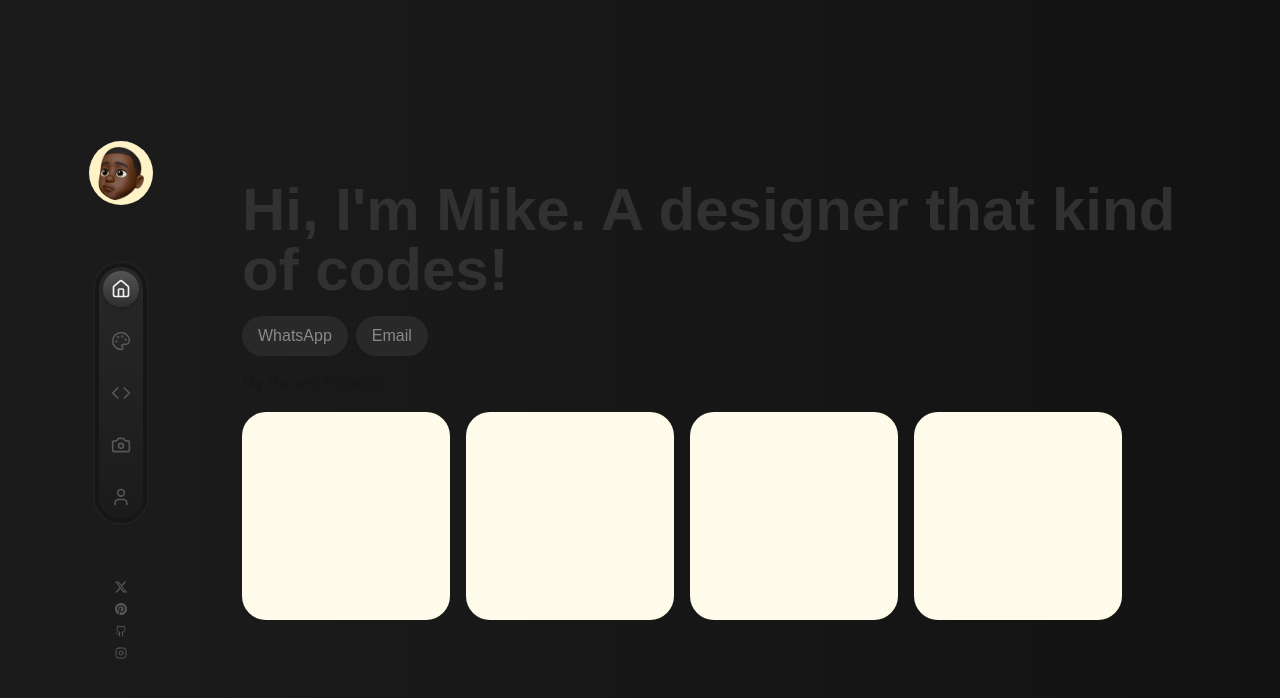
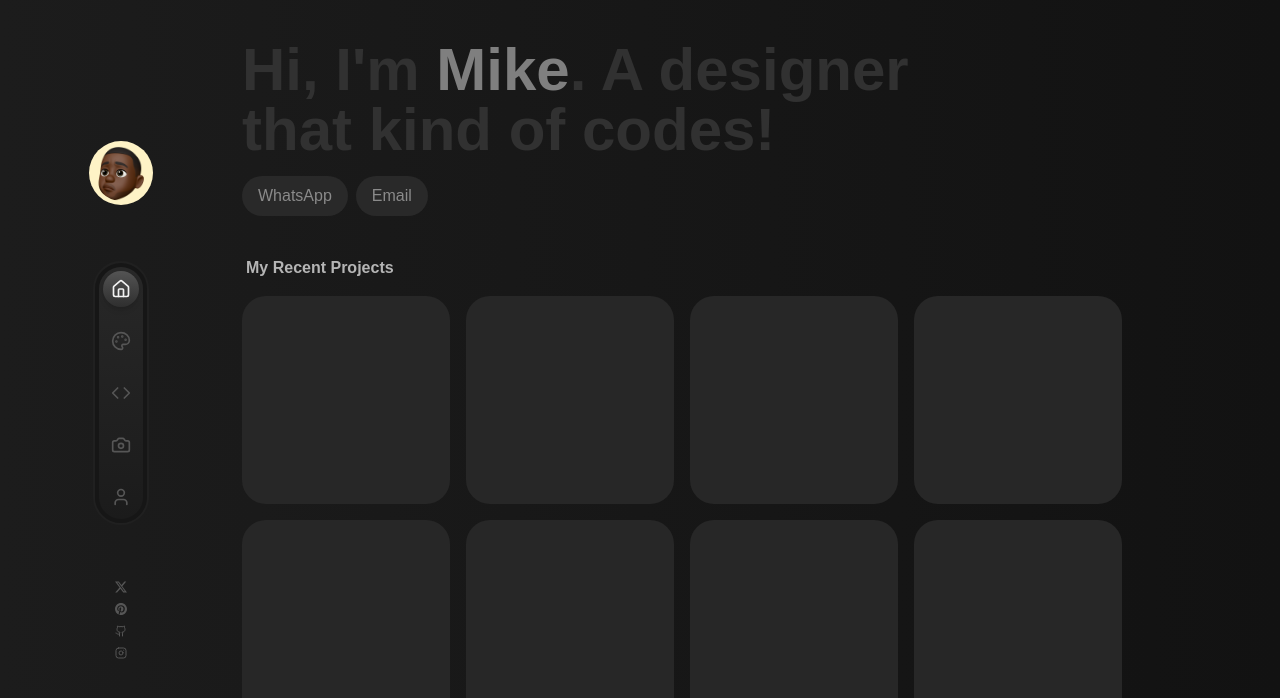
Before and after one commit to Omikhe/msakamike, a Next.js app: page / in a window 1280 px wide. Shown: the top 698 px of the page. Built offline with nearby package versions, Linux system fonts and the light colour scheme.

Commit message:
aahhhhhhhhhhh

```diff
--- a/app/components/sidenav.tsx
+++ b/app/components/sidenav.tsx
@@ -12,7 +12,7 @@ export default function Sidenav() {
     <div className="mx-20 flex flex-col justify-center min-h-screen">
       <div className="flex flex-col gap-14 w-[82px] items-center justify-center">
         {/* Profile/Avatar */}
-        <div className="size-16 bg-amber-100 rounded-full overflow-hidden flex items-center justify-center">
+        <div className="hidden size-16 bg-amber-100 rounded-full overflow-hidden lg:flex items-center justify-center">
           <Image
             width={55}
             height={55}
@@ -23,28 +23,28 @@ export default function Sidenav() {
           />
         </div>
 
-         {/* Navigation Links */}
+        {/* Navigation Links */}
         <nav>
           <div className="p-1 bg-[#161616] border-[#202020] border-2 rounded-full">
-            <div className="flex flex-col gap-2 bg-gradient-to-b from-[#282828] to-[#1B1B1B] rounded-full">
+            <div className="flex lg:flex-col gap-2 bg-gradient-to-b from-[#282828] to-[#1B1B1B] rounded-full">
               {navLinks.map((link) => {
                 const isActive = pathname === link.href;
                 return (
                   <div key={link.href} className="relative group">
                     <Link
                       href={link.href}
-                      className={`m-1 p-2 flex justify-center items-center rounded-full transition-all duration-200 ${
-                        isActive
-                          ? "text-[#F2F2F2] bg-gradient-to-b from-[#545454] to-[#2F2F2F] shadow-md"
-                          : "text-[#565656] hover:text-[#F2F2F2] hover:bg-gradient-to-b from-[#545454] to-[#2F2F2F] hover:shadow-md"
-                      }`}
+                      className={`m-1 p-2.5 lg:p-2 gap-2 flex justify-center items-center rounded-full transition-all duration-200 ${isActive
+                        ? "text-[#F2F2F2] bg-gradient-to-b from-[#545454] to-[#2F2F2F] shadow-md"
+                        : "text-[#565656] hover:text-[#F2F2F2] hover:bg-gradient-to-b from-[#545454] to-[#2F2F2F] hover:shadow-md"
+                        }`}
                     >
                       {link.icon}
+                      <div className={`lg:hidden ${isActive ? "flex" : "hidden"}`}>{link.label}</div>
 
                     </Link>
 
                     {/* Tooltip */}
-                    <div className="absolute left-full ml-3 top-1/2 -translate-y-1/2 opacity-0 group-hover:opacity-100 transition-opacity duration-200 pointer-events-none">
+                    <div className="hidden lg:block absolute left-full ml-3 top-1/2 -translate-y-1/2 opacity-0 group-hover:opacity-100 transition-opacity duration-200 pointer-events-none">
                       <div className="bg-gradient-to-b from-[#545454] to-[#2F2F2F] text-[#F2F2F2] px-3 py-2 rounded-full text-sm whitespace-nowrap shadow-lg">
                         {link.label}
                       </div>
@@ -57,7 +57,7 @@ export default function Sidenav() {
         </nav>
 
         {/* Social Links */}
-        <div className="flex flex-col gap-2.5">
+        <div className="hidden lg:flex lg:flex-col lg:gap-2.5">
           {socialLinks.map(({ href, icon }) => (
             <Link
               key={href}
--- a/app/design/page.tsx
+++ b/app/design/page.tsx
@@ -1,23 +1,81 @@
 "use client"
-const categories =[
+import { ArrowUpRight } from "lucide-react"
+
+const categories = [
     "All Projects", "Branding", "Logos", "Flyers"
 ]
-export default function Design(){
-    return(
-        <div className="mt-12 flex flex-col gap-8">
+export default function Design() {
+    return (
+        <div className="mt-10 flex flex-col gap-8">
             <div className="flex gap-2">
-                {categories.map((category)=>(
+                {categories.map((category) => (
                     <div
-                    key={category}
-                    className="text-[#8A8A8A] bg-[#292929] px-2 py-1 rounded-full hover:bg-[#F2F2F2] hover:text-[#101010]">
-                    {category}
+                        key={category}
+                        className="text-[#8A8A8A] bg-[#292929] px-2 py-1 rounded-full hover:bg-[#F2F2F2] hover:text-[#101010]">
+                        {category}
                     </div>
                 ))}
             </div>
 
-            <div className="flex flex-wrap gap-4">
-                <div className="size-[400px] rounded-3xl bg-[#272727]"></div>
-                <div className="size-[400px] rounded-3xl bg-[#272727]"></div>
+            <div className="flex flex-wrap gap-6 mr-16">
+                <div className="flex flex-col gap-1">
+                    <div className="h-[300px] w-[300px] rounded-3xl bg-[#272727] font-mono"></div>
+                    <div className="flex gap-2 hover:underline">
+                        <h3 className="font-mono ml-1.5 ">Valuations Africa</h3>
+                        <ArrowUpRight></ArrowUpRight>
+                    </div>
+                </div>
+
+                <div className="flex flex-col gap-1">
+                    <div className="h-[300px] w-[300px] rounded-3xl bg-[#272727] font-mono"></div>
+                    <div className="flex gap-2 hover:underline">
+                        <h3 className="font-mono ml-1.5 ">Valuations Africa</h3>
+                        <ArrowUpRight></ArrowUpRight>
+                    </div>
+                </div>
+
+                <div className="flex flex-col gap-1">
+                    <div className="h-[300px] w-[300px] rounded-3xl bg-[#272727] font-mono"></div>
+                    <div className="flex gap-2 hover:underline">
+                        <h3 className="font-mono ml-1.5 ">Valuations Africa</h3>
+                        <ArrowUpRight></ArrowUpRight>
+                    </div>
+                </div>
+
+                <div className="flex flex-col gap-1">
+                    <div className="h-[300px] w-[300px] rounded-3xl bg-[#272727] font-mono"></div>
+                    <div className="flex gap-2 hover:underline">
+                        <h3 className="font-mono ml-1.5 ">Valuations Africa</h3>
+                        <ArrowUpRight></ArrowUpRight>
+                    </div>
+                </div>
+
+                <div className="flex flex-col gap-1">
+                    <div className="h-[300px] w-[300px] rounded-3xl bg-[#272727] font-mono"></div>
+                    <div className="flex gap-2 hover:underline">
+                        <h3 className="font-mono ml-1.5 ">Valuations Africa</h3>
+                        <ArrowUpRight></ArrowUpRight>
+                    </div>
+                </div>
+
+                <div className="flex flex-col gap-1">
+                    <div className="h-[300px] w-[300px] rounded-3xl bg-[#272727] font-mono"></div>
+                    <div className="flex gap-2 hover:underline">
+                        <h3 className="font-mono ml-1.5 ">Valuations Africa</h3>
+                        <ArrowUpRight></ArrowUpRight>
+                    </div>
+                </div>
+
+                <div className="flex flex-col gap-1">
+                    <div className="h-[300px] w-[300px] rounded-3xl bg-[#272727] font-mono"></div>
+                    <div className="flex gap-2 hover:underline">
+                        <h3 className="font-mono ml-1.5 ">Valuations Africa</h3>
+                        <ArrowUpRight></ArrowUpRight>
+                    </div>
+                </div>
+
+
+
             </div>
         </div>
     )
--- a/app/page.tsx
+++ b/app/page.tsx
@@ -2,10 +2,10 @@
 
 export default function Home() {
   return (
-    <div className="flex flex-col justify-center min-h-screen gap-4 mr-20">
+    <div className="flex flex-col justify-start min-h-screen gap-10 mr-20 mt-10">
 
       <div className="flex flex-col gap-4">
-        <h1 className="text-6xl font-bold text-[#313131]">Hi, I&apos;m Mike. A designer that kind of codes!</h1>
+        <h1 className="text-6xl font-bold text-[#313131] w-[720px]">Hi, I&apos;m <span className="text-[#7F7F7F]">Mike</span>. A designer that kind of codes!</h1>
         <div className="flex gap-2">
           <div
             className="text-[#8A8A8A] bg-[#292929] px-4 py-2 rounded-full hover:bg-[#F2F2F2] hover:text-[#101010]">
@@ -18,13 +18,19 @@ export default function Home() {
         </div>
       </div>
 
-      <div className="flex flex-col gap-4">
-        My Recent Projects
-        <div className="flex gap-4 ">
-          <div className="w-52 h-52 bg-amber-50 rounded-3xl"></div>
-          <div className="w-52 h-52 bg-amber-50 rounded-3xl"></div>
-          <div className="w-52 h-52 bg-amber-50 rounded-3xl"></div>
-          <div className="w-52 h-52 bg-amber-50 rounded-3xl"></div>
+      <div className="flex flex-col gap-4 ">
+        <h1 className="font-semibold text-[#B5B5B5] ml-1">My Recent Projects</h1>
+        <div className="flex gap-4 flex-wrap">
+          <div className="w-52 h-52 bg-[#272727] rounded-3xl"></div>
+          <div className="w-52 h-52 bg-[#272727] rounded-3xl"></div>
+          <div className="w-52 h-52 bg-[#272727] rounded-3xl"></div>
+          <div className="w-52 h-52 bg-[#272727] rounded-3xl"></div>
+          <div className="w-52 h-52 bg-[#272727] rounded-3xl"></div>
+          <div className="w-52 h-52 bg-[#272727] rounded-3xl"></div>
+          <div className="w-52 h-52 bg-[#272727] rounded-3xl"></div>
+          <div className="w-52 h-52 bg-[#272727] rounded-3xl"></div>
+          <div className="w-52 h-52 bg-[#272727] rounded-3xl"></div>
+
 
         </div>
       </div>
--- a/package.json
+++ b/package.json
@@ -22,6 +22,7 @@
     "@types/react-dom": "^19",
     "eslint": "^9",
     "eslint-config-next": "15.4.4",
+    "prettier": "^3.6.2",
     "tailwindcss": "^4",
     "typescript": "^5"
   }
```
Also changed, not shown: app/layout.tsx (line endings or trailing spaces), 1 other file (tests, documents, lock files or other folders).
